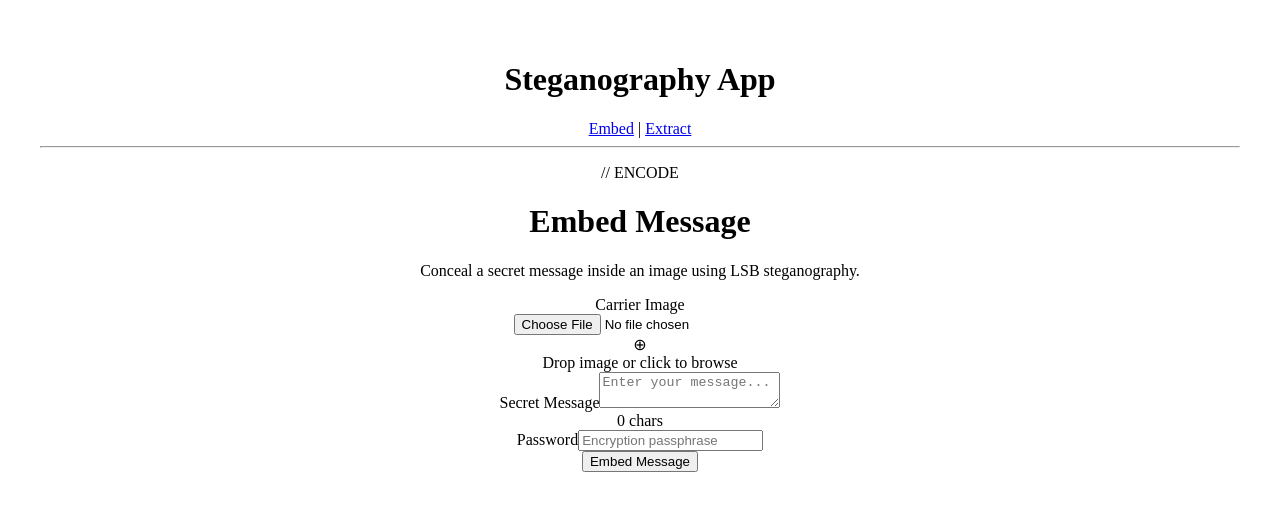
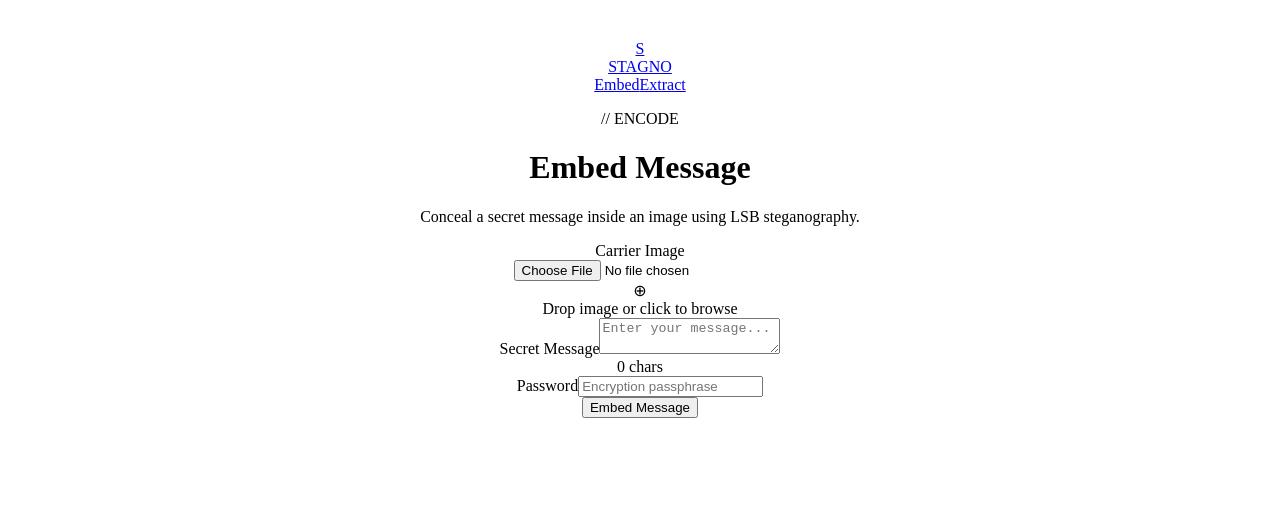
Before and after one commit to gurleen-singh-dev/StegnoShare, a React (Vite) app in the folder frontend/: page / in a window 1280 px wide. Shown: the top 510 px of the page. Built offline with nearby package versions, Linux system fonts and the light colour scheme.

Commit message:
chore: reorganize routing from pages to components

```diff
--- a/frontend/src/App.jsx
+++ b/frontend/src/App.jsx
@@ -1,26 +1,19 @@
-import { BrowserRouter as Router, Routes, Route, Link } from "react-router-dom";
+import { BrowserRouter as Router, Routes, Route } from "react-router-dom";
 
 import Embed from "./components/Embed";
 import Extract from "./components/Extract";
+import Layout from "./components/Layout";
 
 function App() {
   return (
     <Router>
       <div>
-        <h1>Steganography App</h1>
-
-        {/* Navigation */}
-        <nav>
-          <Link to="/">Embed</Link> | <Link to="/extract">Extract</Link>
-        </nav>
-
-        <hr />
-
-        {/* Routes */}
-        <Routes>
-          <Route path="/" element={<Embed />} />
-          <Route path="/extract" element={<Extract />} />
-        </Routes>
+        <Layout>
+          <Routes>
+            <Route path="/" element={<Embed />} />
+            <Route path="/extract" element={<Extract />} />
+          </Routes>
+        </Layout>
       </div>
     </Router>
   );
```
